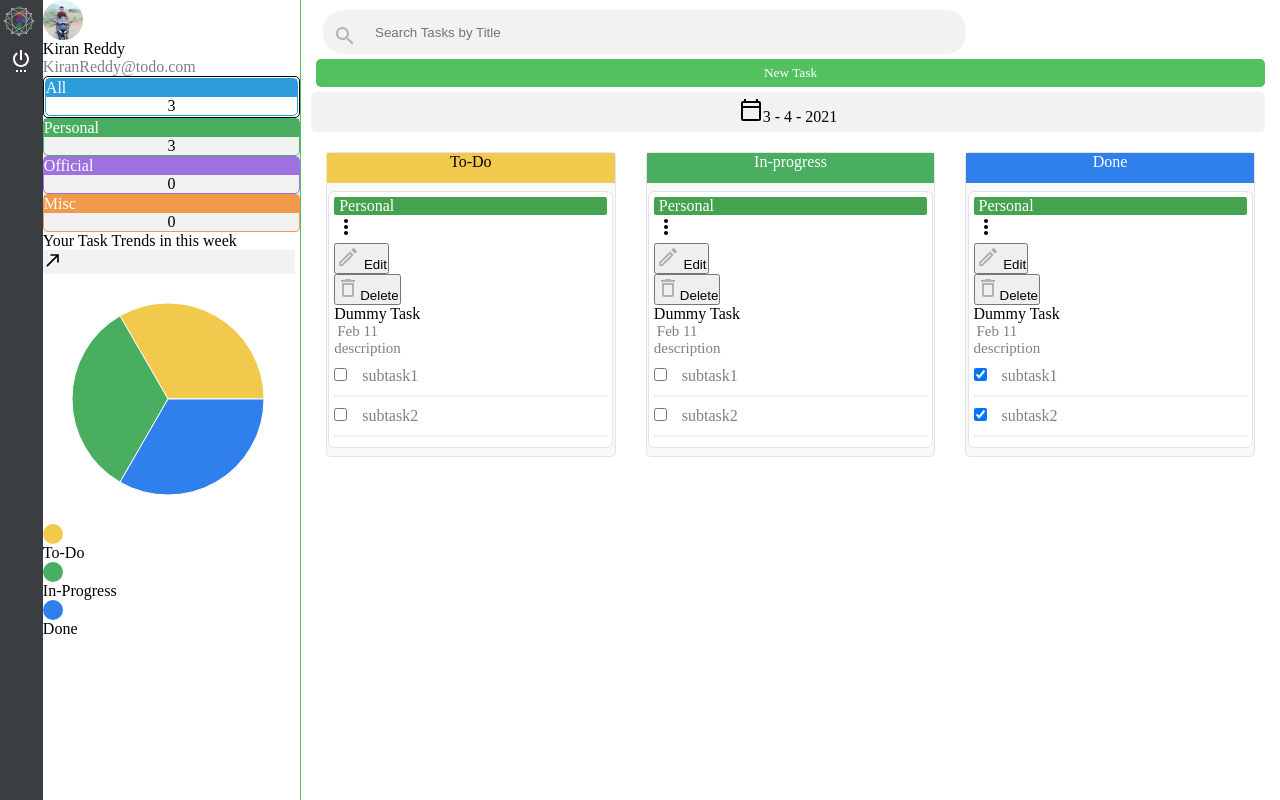
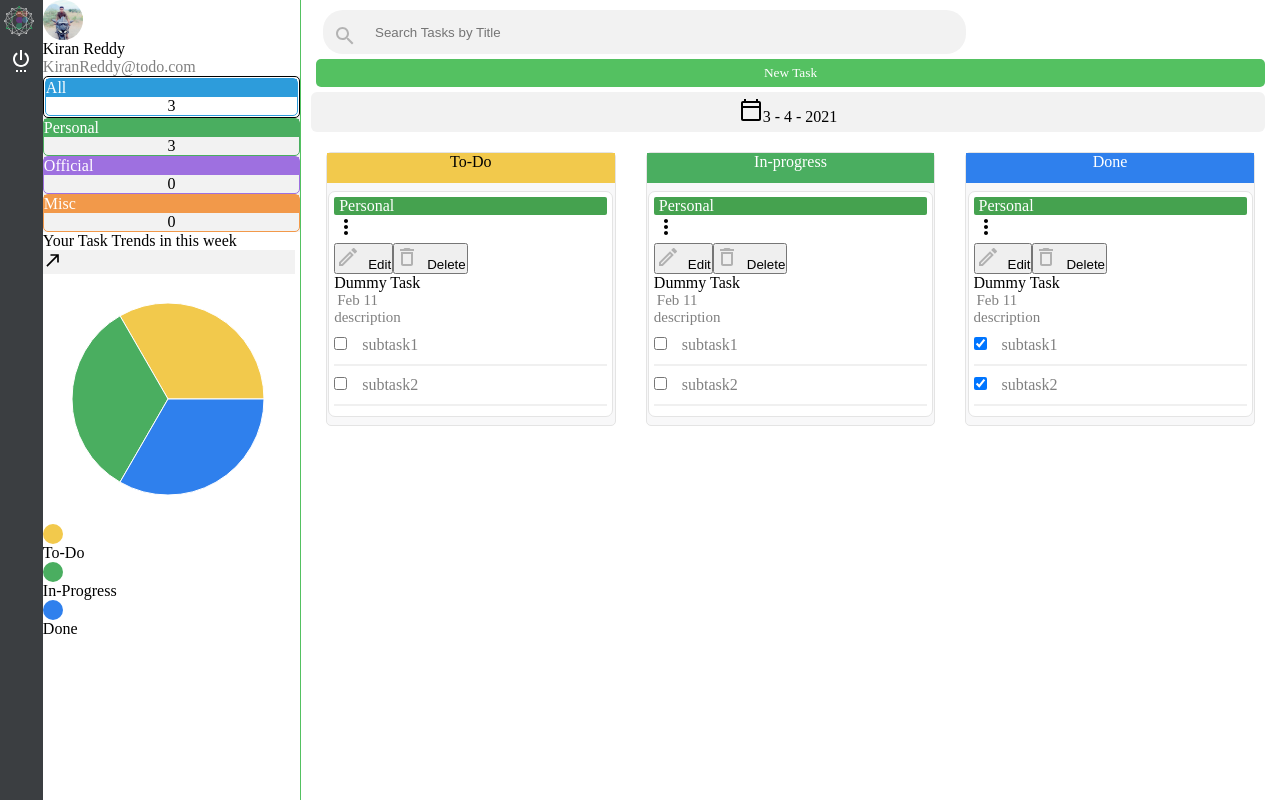
Before and after one commit to pkiranreddy/NestedTodoApp, a React (Create React App) app: page /todo in a window 1280 px wide. Built offline with nearby package versions, Linux system fonts and the light colour scheme; the HTML template or start-up script is replaced by a standard one.

Commit message:
Updated Application

```diff
--- a/src/components/listing/item/listItem.js
+++ b/src/components/listing/item/listItem.js
@@ -32,14 +32,18 @@ const Dropdown = ({ index, list, branch }) => {
       <DropdownToggle className="toggle">
         <MoreVertIcon style={{ color: "black" }} />
       </DropdownToggle>
-      <DropdownMenu right>
+      <DropdownMenu right className="m-0 p-0 ">
         <DropdownItem onClick={e => handleEdit(e)}>
-          <EditOutlinedIcon color="disabled" /> Edit
+          <EditOutlinedIcon color="disabled" style={{ marginRight: "8px" }} />
+          <span className="text-dark">Edit</span>
         </DropdownItem>
-        <DropdownItem divider />
-        <DropdownItem onClick={e => handleDelete(e)}>
-          <DeleteOutlineIcon color="disabled" />
-          Delete
+
+        <DropdownItem
+          onClick={e => handleDelete(e)}
+          className="text-dark border-top"
+        >
+          <DeleteOutlineIcon color="disabled" style={{ marginRight: "8px" }} />
+          <span className="text-dark">Delete</span>
         </DropdownItem>
       </DropdownMenu>
     </UncontrolledDropdown>
--- a/src/components/login/login.css
+++ b/src/components/login/login.css
@@ -47,12 +47,12 @@
   }
   .image {
     width: 100%;
-    height: 50vh;
+    height: 40vh;
     background-color: rgb(84, 193, 97);
   }
   .login {
     width: 100%;
-    height: 50vh;
+    height: 60vh;
     background-color: rgb(255, 255, 255);
   }
 }
--- a/src/components/pieChart.js
+++ b/src/components/pieChart.js
@@ -6,6 +6,7 @@ import CallMadeIcon from "@material-ui/icons/CallMade";
 
 export const PieCharts = ({ width }) => {
   const [{ todo, progress, done }] = useTodoState();
+  let All = [...todo, ...progress, ...done];
   const history = useHistory();
   const data01 = [
     {
@@ -43,6 +44,7 @@ export const PieCharts = ({ width }) => {
         </div>
       )}
       <div className="d-flex justify-content-center align-items-center">
+        {All.length !== 0 ? (
           <PieChart width={width} height={width}>
             <Pie data={data01} dataKey="value" nameKey="name">
               {data01.map((entry, index) => (
@@ -50,6 +52,11 @@ export const PieCharts = ({ width }) => {
               ))}
             </Pie>
           </PieChart>
+        ) : (
+          <div className="mt-4 mb-4 font-weight-bold text-danger">
+            No Tasks Present
+          </div>
+        )}
       </div>
 
       <div className="d-flex justify-content-between flex-column ">
```
Lines whose indentation alone changed are shown as unchanged.
